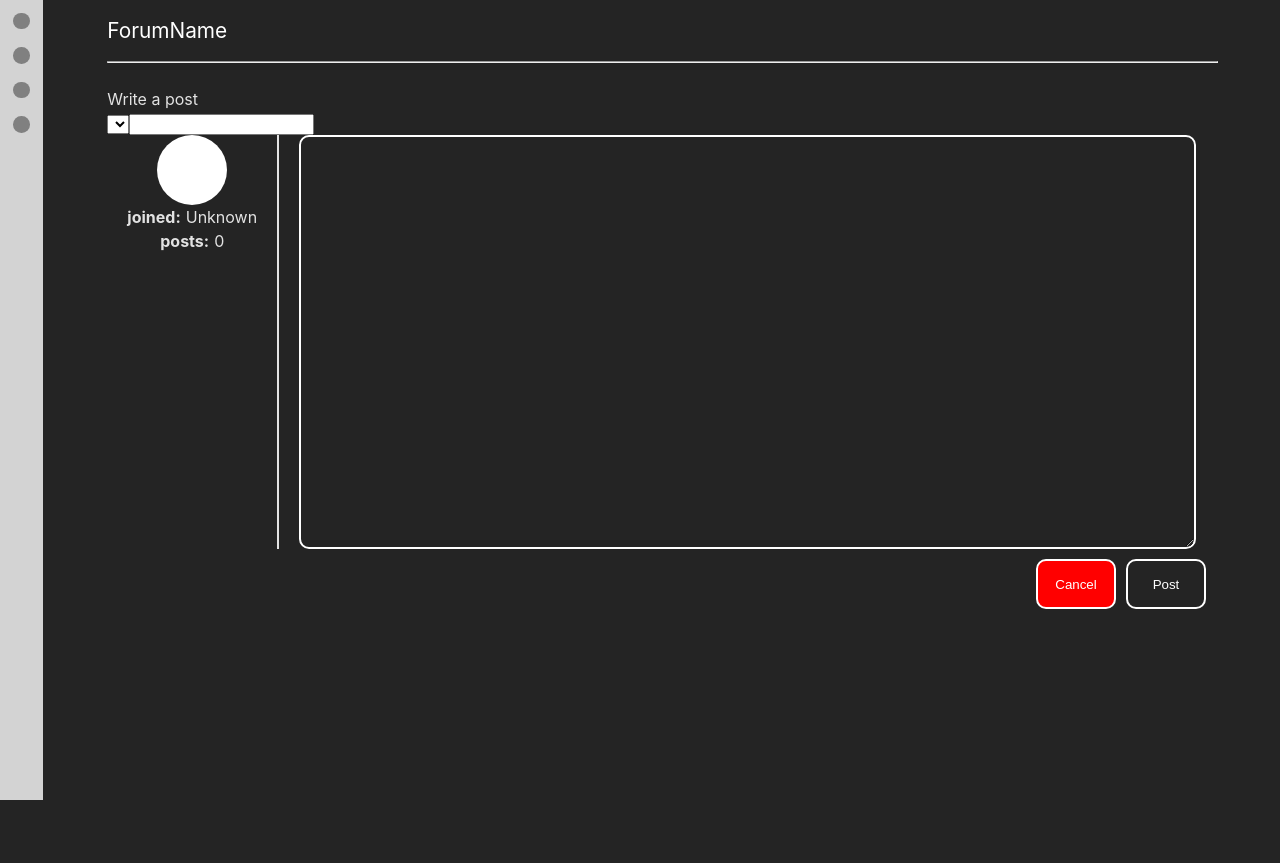
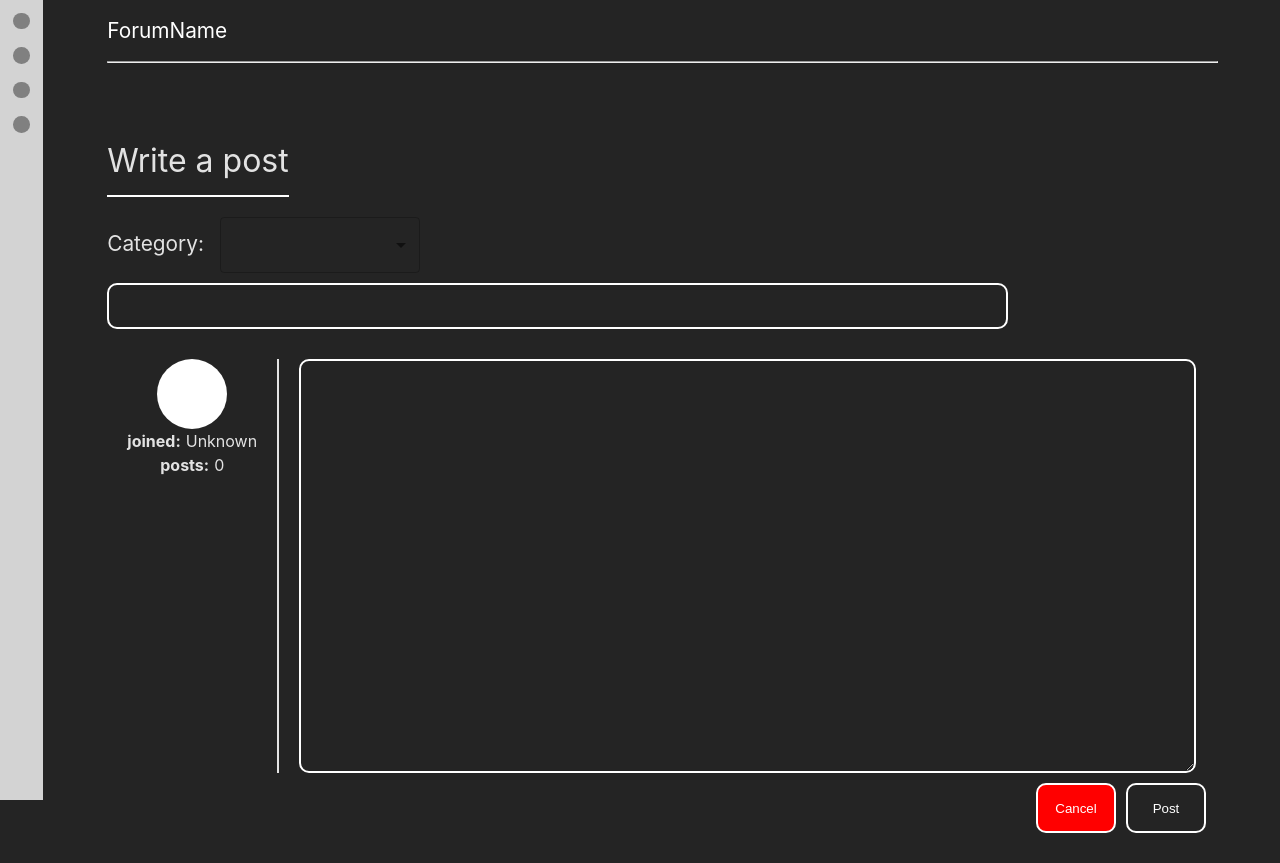
Before and after one commit to tomasrobino/forum, a React (Vite) app in the folder client/: page /post in a window 1280 px wide. Before the commit the page ends 800 px from the top, so only its background shows below. Built offline with nearby package versions, Linux system fonts and the light colour scheme; no server answers; sample sign-in values are in the browser's storage.

Commit message:
switched write reply elements to MUI ones & some styling

```diff
--- a/client/src/components/post/WritePost.tsx
+++ b/client/src/components/post/WritePost.tsx
@@ -4,6 +4,7 @@ import {category} from "../../types.ts";
 import styles from "./WriteReply.module.css";
 import {UserPanel} from "./UserPanel.tsx";
 import {user} from "../../types.ts";
+import {MenuItem, Select, SelectChangeEvent} from "@mui/material";
 
 
 export function WritePost() {
@@ -50,13 +51,13 @@ export function WritePost() {
             .catch(error => console.error('Error:', error));
     }, []);
 
-    function handleSelect(e: ChangeEvent<HTMLSelectElement>) {
+    function handleSelect(e: SelectChangeEvent) {
         setSelected(e.target.value);
     }
 
     const options = [];
     for (const category of categories) {
-        options.push(<option value={category.urlName} key={category.urlName}>{category.title}</option>);
+        options.push(<MenuItem value={category.urlName} key={category.urlName}>{category.title}</MenuItem>);
     }
 
     function handleText(e: ChangeEvent<HTMLTextAreaElement>) {
@@ -96,11 +97,24 @@ export function WritePost() {
 
     return (
         <div>
-            <p>Write a post</p>
-            <select name="categorySelect" value={selected} onChange={handleSelect}>
-                {...options}
-            </select>
-            <input autoComplete="off" onChange={handleTitle} value={title}/>
+            <p className={`${styles.title} ${styles.postTitle}`}>Write a post</p>
+            <div className={styles.selectDiv}>
+                <p className={styles.category}>Category: </p>
+                <Select
+                    name="categorySelect"
+                    value={selected}
+                    onChange={handleSelect}
+                    variant="outlined"
+                    autoWidth={false}
+                    sx={{
+                    border: "none",
+                    color: "white",
+                    minWidth: "200px"
+                }}>
+                    {...options}
+                </Select>
+            </div>
+            <input className={`${styles.inputTitle} ${styles.textArea}`} autoComplete="off" onChange={handleTitle} value={title}/>
             <div className={styles.div}>
                 <UserPanel user={user}/>
                 <textarea className={styles.textArea} autoComplete="off" onChange={handleText} value={text}/>
--- a/client/src/components/post/WriteReply.module.css
+++ b/client/src/components/post/WriteReply.module.css
@@ -45,6 +45,27 @@
     background-color: red;
 }
 
-.postButton {
+.postTitle {
+    display: inline-block;
+    margin-top: 50px;
+    font-size: 2rem;
+}
+
+.selectDiv > * {
+    display: inline;
+}
+
+.category {
+    font-size: 1.3rem;
+    margin-right: 10px;
+}
+
+.inputTitle {
+    font-size: 1.2rem;
+    height: 2rem;
+    width: 80%;
+    margin-top: 10px;
+    margin-bottom: 30px;
+    margin-left: 0;
 
 }
```
